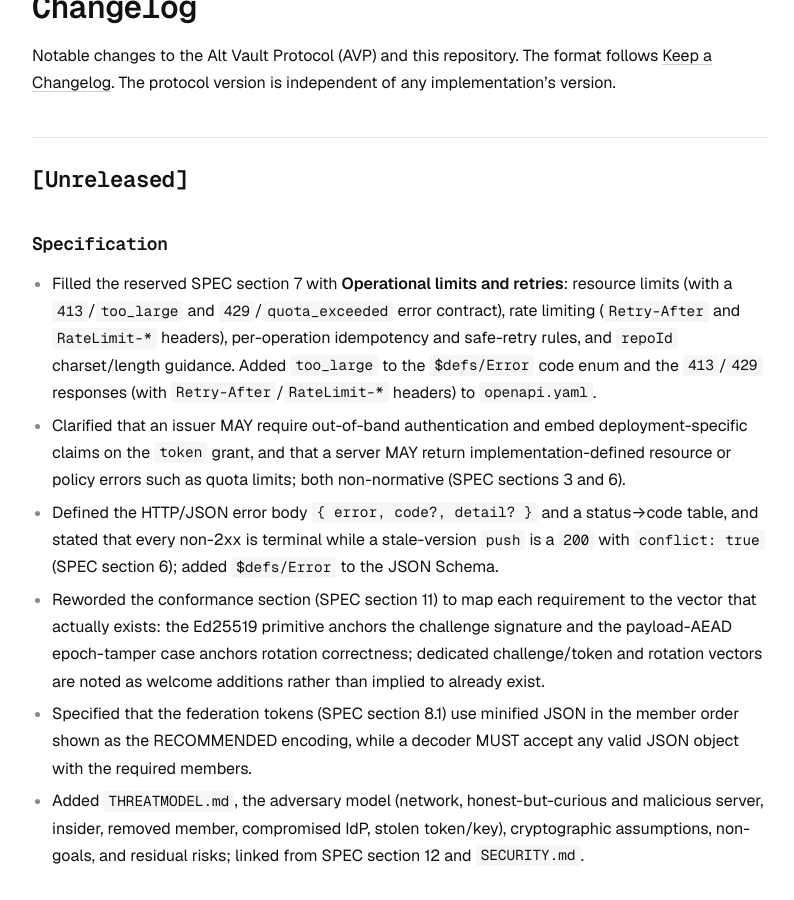
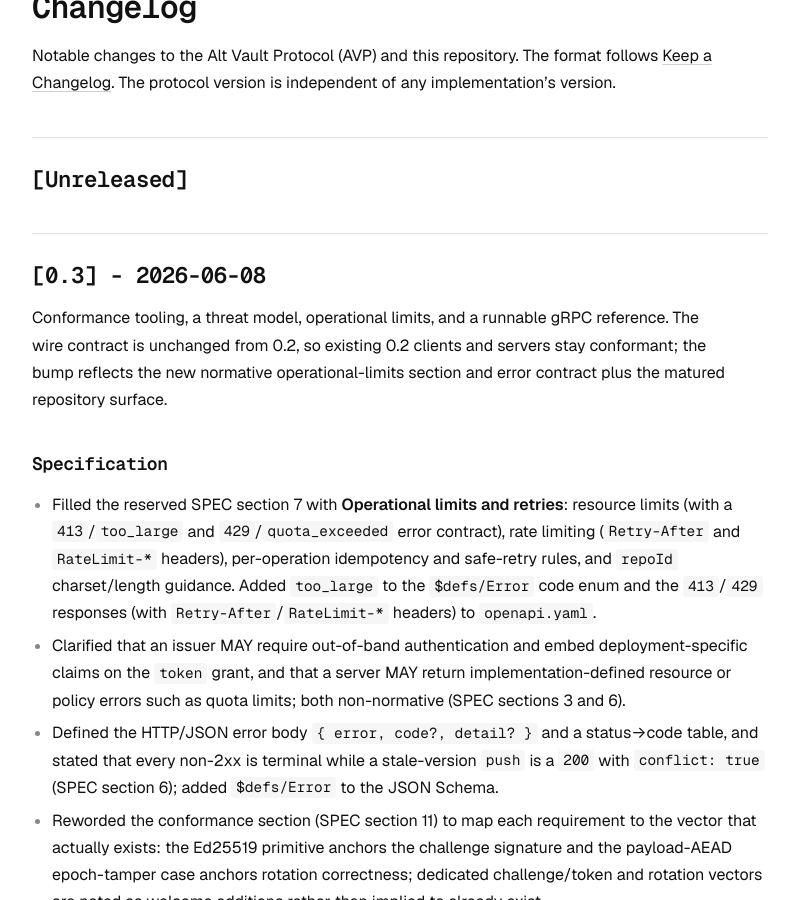
Before and after one commit to trqlmao/avp, a Jekyll site: the page built from CHANGELOG.md, in a window 1280 px wide and 900 px high, scrolled down 329 px. Shown: the whole window, without its empty margins (240-1034 px from the left). Built offline with Jekyll 4.4.1, drawn with Linux system fonts in a browser that asks for light colours; our own code applies the rules of GitHub Pages for plain Markdown files; some of the changed text lies outside the part shown.

Commit message:
chore(release): cut v0.3 (draft)
Move the Unreleased changelog into a 0.3 release and bump the protocol
draft version across the spec, README badge and status, the OpenAPI
document, and the site footer. Regenerate llms-full.txt for the new
version line.

The wire contract is unchanged from 0.2; existing clients and servers
stay conformant. The bump reflects the new normative SPEC section 7
(operational limits and retries) and HTTP error contract, plus the
matured repository surface: conformance vectors and harness, the threat
model, the OpenAPI description, and the gRPC reference example.

```diff
--- a/SPEC.md
+++ b/SPEC.md
@@ -1,6 +1,6 @@
 # Alt Vault Protocol (AVP): Specification
 
-**Version:** 0.2 (draft)
+**Version:** 0.3 (draft)
 **Status:** stable wire contract; see §12 for open items.
 
 AVP lets independent Minecraft clients share alt accounts through a zero-knowledge server. This document
--- a/_layouts/default.html
+++ b/_layouts/default.html
@@ -63,7 +63,7 @@
     </main>
 
     <footer class="site-foot">
-      <span>AVP v0.2 (draft)</span>
+      <span>AVP v0.3 (draft)</span>
       <span class="sep" aria-hidden="true">/</span>
       <span>MIT artifacts, CC-BY-4.0 prose</span>
       <span class="sep" aria-hidden="true">/</span>
--- a/llms-full.txt
+++ b/llms-full.txt
@@ -271,7 +271,7 @@ Source: SPEC.md
 
 # Alt Vault Protocol (AVP): Specification
 
-**Version:** 0.2 (draft)
+**Version:** 0.3 (draft)
 **Status:** stable wire contract; see §12 for open items.
 
 AVP lets independent Minecraft clients share alt accounts through a zero-knowledge server. This document
--- a/openapi.yaml
+++ b/openapi.yaml
@@ -10,7 +10,7 @@
 openapi: 3.1.0
 info:
   title: Alt Vault Protocol (HTTP/JSON profile)
-  version: "0.2"
+  version: "0.3"
   summary: Zero-knowledge, federated sharing of Minecraft alt accounts.
   description: |
     The HTTP/JSON transport profile for AVP. One path per operation, JSON bodies whose field
```
Also changed, not shown: README.md (+2 -2 lines), CHANGELOG.md.
